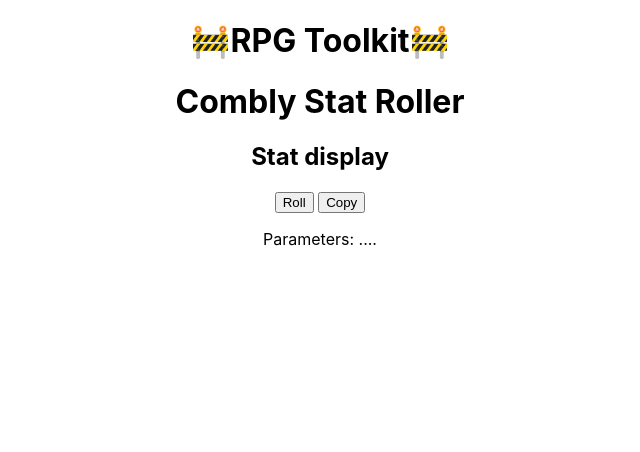
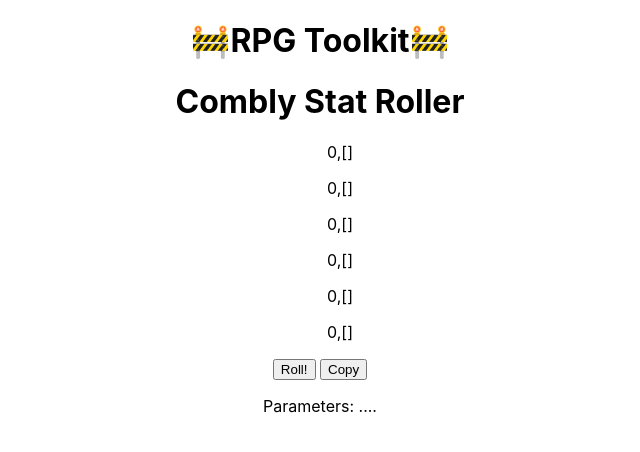
Before and after one commit to Chris-Gray-dev/RPG-Tools, a React (Create React App) app in the folder rpg-tools/: page / in a window 1280 px wide. Shown: the top 452 px of the page, without its empty margins (320-960 px from the left). Built offline with nearby package versions, Linux system fonts and the light colour scheme.

Commit message:
got rolling working in a gross way

```diff
--- a/rpg-tools/src/Components/StatRoller/RollButton.jsx
+++ b/rpg-tools/src/Components/StatRoller/RollButton.jsx
@@ -1,6 +1,11 @@
 function RollButton(props)
 {
-    return(<div></div>)
+    var setStats = props.SetStats
+    var rollStats = props.RollStats
+
+    var roll = function(){setStats(rollStats())}
+
+    return(<button onClick={roll} >Roll!</button>)
 }
 
 export default RollButton
--- a/rpg-tools/src/Components/StatRoller/StatRoller.jsx
+++ b/rpg-tools/src/Components/StatRoller/StatRoller.jsx
@@ -1,5 +1,6 @@
 import React, { useState } from 'react';
 import {Roll_Stats} from './RollerLogic';
+import RollButton from './RollButton';
 
 function StatRoller(props)
 {
@@ -11,8 +12,12 @@ function StatRoller(props)
     return(
         <div>
             <h1>Combly Stat Roller</h1>
-            <h2>Stat display</h2>
-            <button>Roll</button> <button>Copy</button>
+            <ul>
+        {stats.map(item => {
+          return <p>{item},[{MODIFIERS[item]}]</p>;
+        })}
+      </ul>
+            <RollButton RollStats={Roll_Stats} SetStats={setStats}/> <button>Copy</button>
             <p>Parameters: ....</p>
         </div>
     )
```
